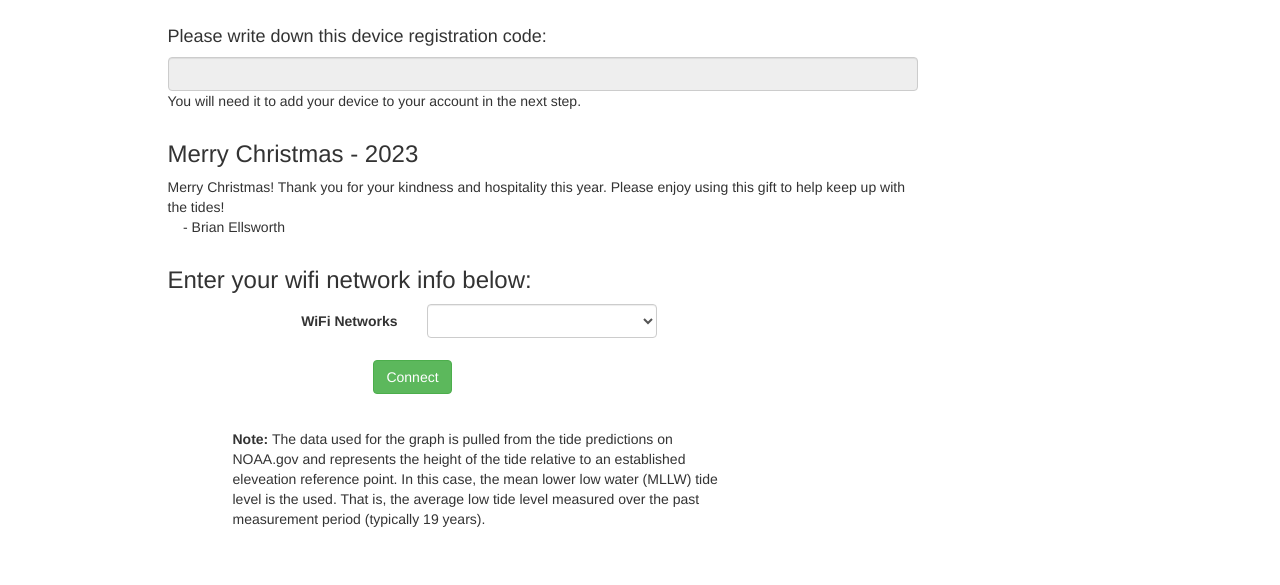
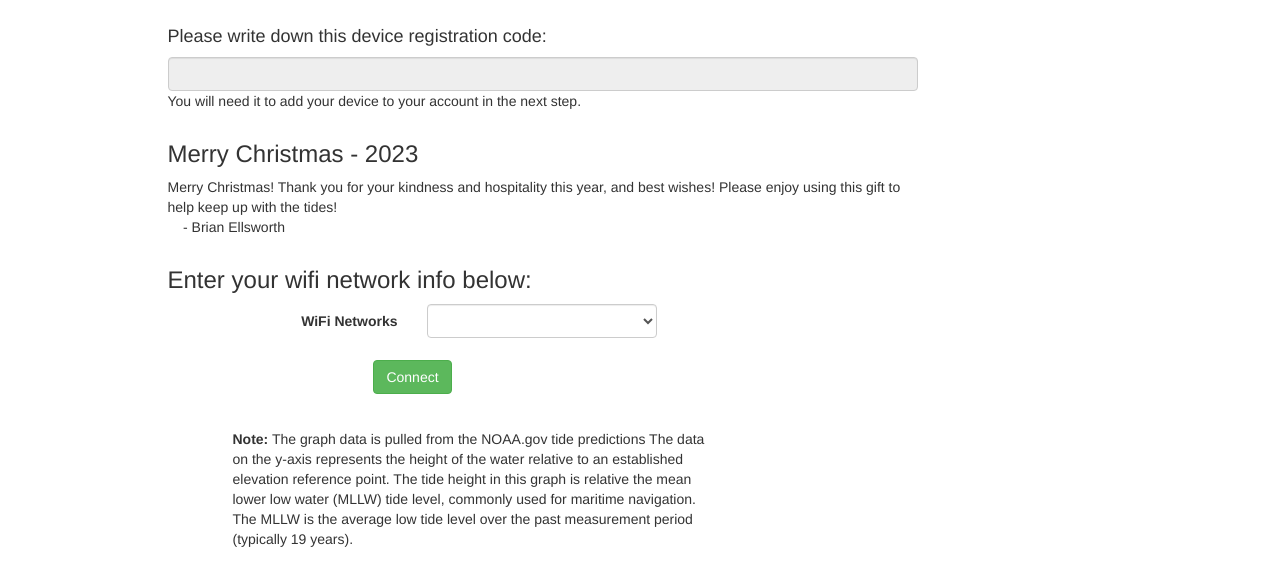
Before and after one commit to briansgithub/TideTracker_repo, a plain HTML site: page forked_wifi-connect-headless-rpi/ui/index.html in a window 1280 px wide. Shown: the part 63-648 px from the top of the page. Drawn offline with Linux system fonts and the light colour scheme; no server answers.

Commit message:
Edit paragraph text

```diff
--- a/forked_wifi-connect-headless-rpi/ui/index.html
+++ b/forked_wifi-connect-headless-rpi/ui/index.html
@@ -60,7 +60,7 @@
     <!-- New paragraph of text added here -->
     <div class="row before-submit">
       <div class="col-lg-8 col-lg-offset-1">
-        <p>Merry Christmas! Thank you for your kindness and hospitality this year.
+        <p>Merry Christmas! Thank you for your kindness and hospitality this year, and best wishes!
           Please enjoy using this gift to help keep up with
           the tides!<br>&nbsp;&nbsp;&nbsp;&nbsp;- Brian Ellsworth</p>
       </div>
@@ -117,10 +117,10 @@
           <!-- New paragraph below the submit button -->
           <div class="row">
             <div class="col-lg-8 col-lg-offset-1">
-              <p><br><strong>Note:</strong> The data used for the graph is pulled from the tide predictions on NOAA.gov
-                and represents the height of the tide relative to an established eleveation reference point.
-                In this case, the mean lower low water (MLLW) tide level is the used. That is,
-              the average low tide level measured over the past measurement period (typically 19 years). </p>
+              <p><br><strong>Note:</strong> The graph data is pulled from the NOAA.gov tide predictions
+                The data on the y-axis represents the height of the water relative to an established elevation reference point.
+                The tide height in this graph is relative the mean lower low water (MLLW) tide level, commonly used for maritime navigation.
+                The MLLW is the average low tide level over the past measurement period (typically 19 years). </p>
             </div>
           </div>
 
```
